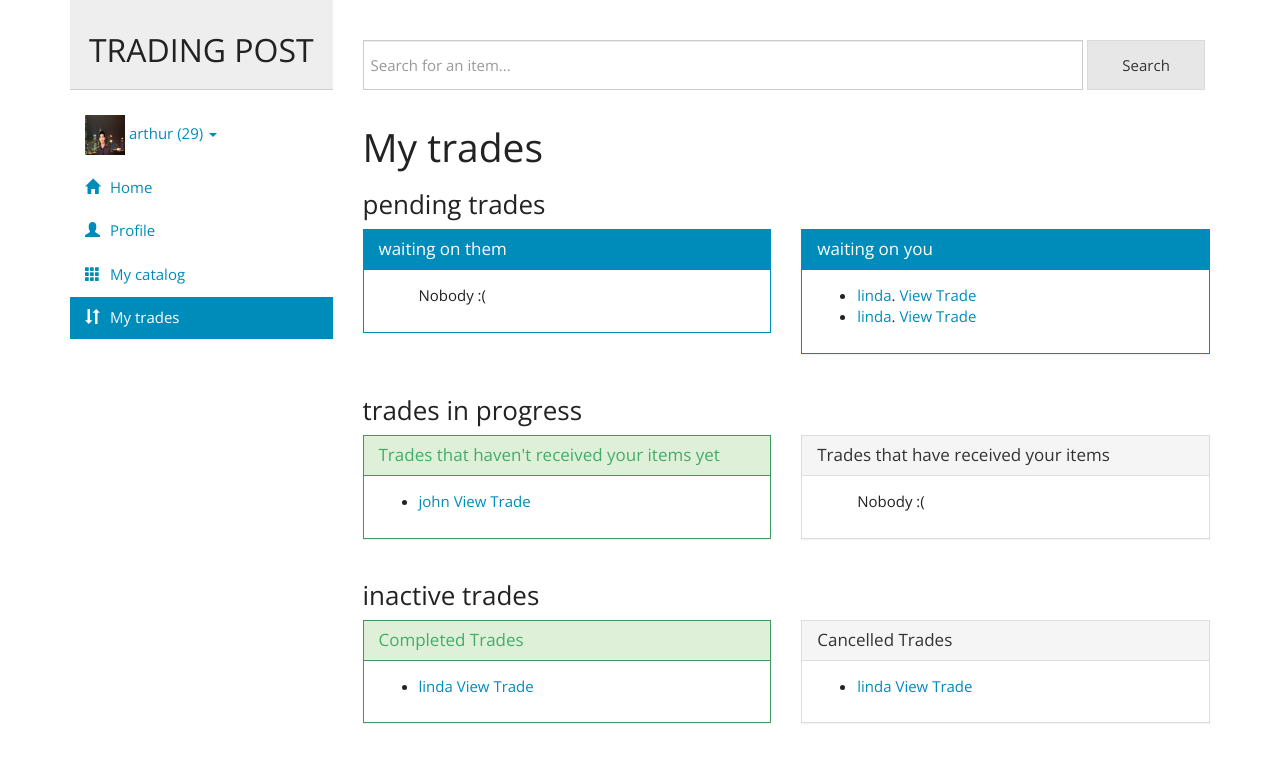
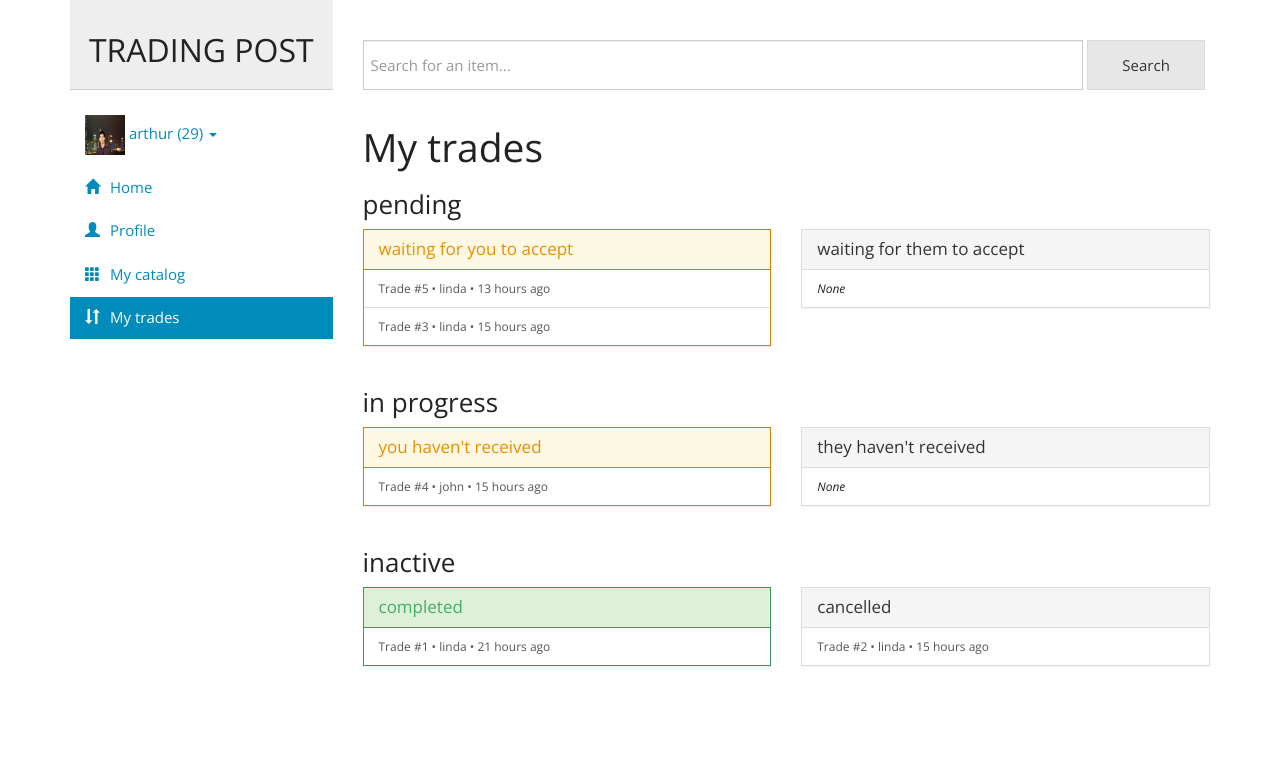
Before and after one commit to arthuralee/cmu-437-finalproject, a Django app: page /trade in a window 1280 px wide. Shown: the top 763 px of the page. Run offline with Django 3.2, Linux system fonts and the light colour scheme; a user stored in the database is signed in; data comes from the database, SQL or seed files in the repository; both versions use the stored data as it was after the commit; parts of the project's set-up code (start-up, migrations or seed data) failed here and were passed over; some libraries are stand-ins or nearby versions.

Commit message:
Refreshed my trades screen

```diff
--- a/trade/static/general.css
+++ b/trade/static/general.css
@@ -124,3 +124,70 @@ img {
   color: #bbb;
   text-align: center;
 }
+
+
+
+/* panel list groups */
+.panel > .list-group
+{
+    margin-bottom: 0;
+}
+.panel > .list-group .list-group-item
+{
+    border-width: 1px 0;
+}
+.panel > .list-group .list-group-item:first-child
+{
+    border-top-right-radius: 0;
+    border-top-left-radius: 0;
+}
+.panel > .list-group .list-group-item:last-child
+{
+    border-bottom: 0;
+}
+.panel-heading + .list-group .list-group-item:first-child
+{
+    border-top-width: 0;
+}
+.panel-default .list-group-item.active
+{
+    color: #000;
+    background-color: #DDD;
+    border-color: #DDD;
+}
+.panel-primary .list-group-item.active
+{
+    color: #FFF;
+    background-color: #428BCA;
+    border-color: #428BCA;
+}
+.panel-success .list-group-item.active
+{
+    color: #3C763D;
+    background-color: #DFF0D8;
+    border-color: #D6E9C6;
+}
+.panel-info .list-group-item.active
+{
+    color: #31708F;
+    background-color: #D9EDF7;
+    border-color: #BCE8F1;
+}
+.panel-warning .list-group-item.active
+{
+    color: #8A6D3B;
+    background-color: #FCF8E3;
+    border-color: #FAEBCC;
+}
+.panel-danger .list-group-item.active
+{
+    color: #A94442;
+    background-color: #F2DEDE;
+    border-color: #EBCCD1;
+}
+.panel a.list-group-item.active:hover, a.list-group-item.active:focus
+{
+    color: #000;
+    background-color: #DDD;
+    border-color: #DDD;
+}
--- a/trade/templates/trade/item.html
+++ b/trade/templates/trade/item.html
@@ -47,8 +47,6 @@
           This item has already been traded.
         {% endif %}
       {% endif %}
-
-      {{item.status}}
     </div>
 
   </div>
--- a/trade/templates/trade/my_trades.html
+++ b/trade/templates/trade/my_trades.html
@@ -1,7 +1,4 @@
 {% extends "base.html" %}
-
-{% block title %}Trade{% endblock %}
-
 
 {% block errors %}
   {% for error in errors %}
@@ -14,160 +11,105 @@
 {% block content %}
 <h1>My trades</h1>
 
-<h3>pending trades</h3>
+<h3>pending</h3>
 <div class="row">
 
   <div class="col-md-6">
-    <div class="panel panel-primary">
+    <div class="panel panel-warning">
       <div class="panel-heading">
-        <h3 class="panel-title">waiting on them</h3>
+        <h3 class="panel-title">waiting for you to accept</h3>
       </div>
-      <div class="panel-body">
-        <ul>
+      <ul class="list-group">
+        {% for trade in notaccepted_trades %}
+          {% include "trade/my_trades_list_single.html" %}
+        {% empty %}
+          <em class="list-group-item">None</em>
+        {% endfor %}
+      </ul>
+    </div>
+  </div>
+
+  <div class="col-md-6">
+    <div class="panel panel-default">
+      <div class="panel-heading">
+        <h3 class="panel-title">waiting for them to accept</h3>
+      </div>
+      <ul class="list-group">
         {% for trade in accepted_trades %}
-            <li>
-              {% if trade.user1.id == user.id %}
-                 <a href="/user/{{trade.user2.username}}">{{trade.user2.username}}</a>
-              {% else  %}
-                <a href="/user/{{trade.user1.username}}">{{trade.user1.username}}</a>.
-              {% endif %}
-              <a href="/trade/{{trade.id}}">View Trade</a>
-            </li>
+          {% include "trade/my_trades_list_single.html" %}
         {% empty %}
-            Nobody :(
+          <em class="list-group-item">None</em>
         {% endfor %}
       </ul>
     </div>
   </div>
 </div>
 
+<h3>in progress</h3>
+
+<div class="row">
   <div class="col-md-6">
-    <div class="panel panel-primary">
+    <div class="panel panel-warning">
       <div class="panel-heading">
-        <h3 class="panel-title">waiting on you</h3>
+        <h3 class="panel-title">you haven't received</h3>
       </div>
-      <div class="panel-body">
-        <ul>
-          {% for trade in notaccepted_trades %}
-            <li>
-            {% if trade.user1.id == user.id %}
-               <a href="/user/{{trade.user2.username}}">{{trade.user2.username}}</a>
-            {% else  %}
-              <a href="/user/{{trade.user1.username}}">{{trade.user1.username}}</a>.
-            {% endif %}
-            <a href="/trade/{{trade.id}}">View Trade</a>
-            </li>
+      <ul class="list-group">
+        {% for trade in havenotreceived_trades %}
+          {% include "trade/my_trades_list_single.html" %}
         {% empty %}
-            Nobody :(
+          <em class="list-group-item">None</em>
         {% endfor %}
       </ul>
     </div>
   </div>
+
+  <div class="col-md-6">
+    <div class="panel panel-default">
+      <div class="panel-heading">
+        <h3 class="panel-title">they haven't received</h3>
       </div>
-</div>
-
-<h3>trades in progress</h3>
-
-<div class="row">
-  <div class="col-md-6">
-    <div class="panel panel-success">
-      <div class="panel-heading">
-        <h3 class="panel-title">Trades that haven't received your items yet</h3>
-      </div>
-      <div class="panel-body">
-        <ul>
-         {% for trade in havenotreceived_trades %}
-            <li>
-              {% if trade.user1.id == user.id %}
-                 <a href="/user/{{trade.user2.username}}">{{trade.user2.username}}</a>
-              {% else  %}
-                <a href="/user/{{trade.user1.username}}">{{trade.user1.username}}</a>.
-              {% endif %}
-              <a href="/trade/{{trade.id}}">View Trade</a>
-            </li>
+      <ul class="list-group">
+        {% for trade in havereceived_trades %}
+          {% include "trade/my_trades_list_single.html" %}
         {% empty %}
-            Nobody :(
+          <em class="list-group-item">None</em>
         {% endfor %}
       </ul>
     </div>
   </div>
 </div>
 
-  <div class="col-md-6">
-    <div class="panel panel-default">
-      <div class="panel-heading">
-        <h3 class="panel-title">Trades that have received your items</h3>
-      </div>
-      <div class="panel-body">
-        <ul>
-          {% for trade in havereceived_trades %}
-            <li>
-            {% if trade.user1.id == user.id %}
-               <a href="/user/{{trade.user1.username}}">{{trade.user2.username}}</a>
-            {% else  %}
-              <a href="/user/{{user.username}}">{{user.username}}</a>.
-            {% endif %}
-            <a href="/trade/{{trade.id}}" color_name="pink">View Trade</a>
-            </li>
-          {% empty %}
-            Nobody :(
-          {% endfor %}
-        </ul>
-      </div>
-    </div>
-  </div>
-</div>
-
-<h3>inactive trades</h3>
+<h3>inactive</h3>
 <div class="row">
   <div class="col-md-6">
     <div class="panel panel-success">
       <div class="panel-heading">
-        <h3 class="panel-title">Completed Trades</h3>
+        <h3 class="panel-title">completed</h3>
       </div>
-      <div class="panel-body">
-        <ul>
+      <ul class="list-group">
         {% for trade in completed_trades %}
-            <li>
-            {% if trade.user1.id == user.id %}
-               <a href="/user/{{trade.user2.username}}">{{trade.user2.username}}</a>
-            {% else  %}
-              <a href="/user/{{trade.user1.username}}">{{trade.user1.username}}</a>.
-            {% endif %}
-            <a href="/trade/{{trade.id}}">View Trade</a>
-            </li>
+          {% include "trade/my_trades_list_single.html" %}
         {% empty %}
-            Nobody :(
+          <em class="list-group-item">None</em>
         {% endfor %}
-
       </ul>
-      </div>
     </div>
   </div>
 
   <div class="col-md-6">
     <div class="panel panel-default">
       <div class="panel-heading">
-        <h3 class="panel-title">Cancelled Trades</h3>
+        <h3 class="panel-title">cancelled</h3>
       </div>
-      <div class="panel-body">
-        <ul>
+      <ul class="list-group">
         {% for trade in cancelled_trades %}
-            <li>
-            {% if trade.user1.id == user.id %}
-               <a href="/user/{{trade.user1.username}}">{{trade.user2.username}}</a>
-            {% else  %}
-              <a href="/user/{{user.username}}">{{user.username}}</a>.
-            {% endif %}
-            <a href="/trade/{{trade.id}}" color_name="pink">View Trade</a>
-            </li>
+          {% include "trade/my_trades_list_single.html" %}
         {% empty %}
-            Nobody :(
+          <em class="list-group-item">None</em>
         {% endfor %}
       </ul>
     </div>
   </div>
 </div>
-</div>
 
 {% endblock %}
--- /dev/null
+++ b/trade/templates/trade/my_trades_list_single.html
@@ -0,0 +1,11 @@
+{% load timesince_human %}
+
+<a href="/trade/{{trade.id}}" class="list-group-item">
+  Trade #{{trade.id}} &bull;
+  {% if trade.user1.id == user.id %}
+     {{trade.user2.username}}
+  {% else %}
+    {{trade.user1.username}}
+  {% endif %} &bull;
+  {{trade.date_created|timesince_human}}
+</a>
```
Also changed, not shown: trade/templates/trade/view_trade.html (+48 -39 lines), app/db/app.db. Lines whose indentation alone changed are shown as unchanged.
